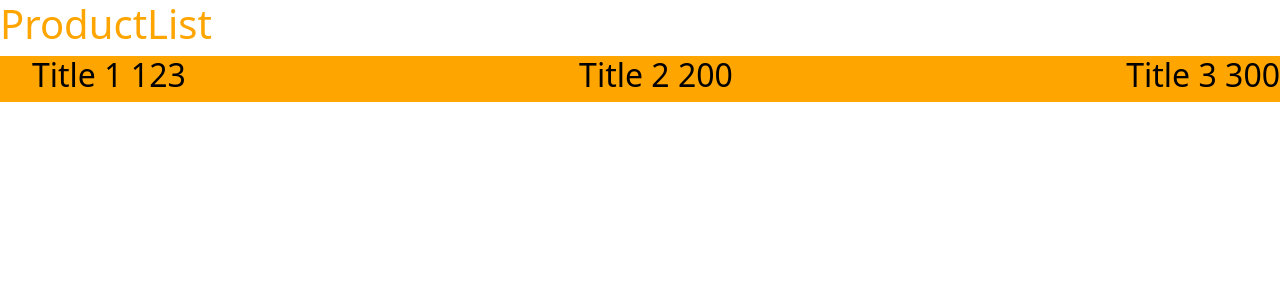
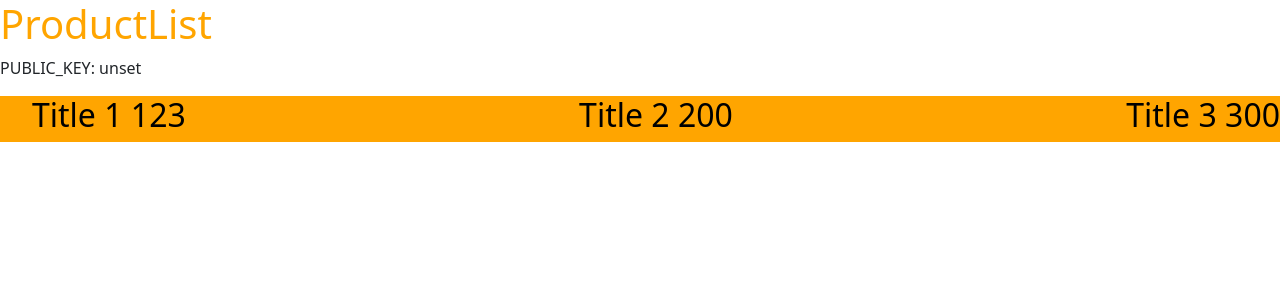
Before and after one commit to gitSergeyhab/nextjs_tutorial, a Next.js app: page /products in a window 1280 px wide. Shown: the top 300 px of the page. Built offline with nearby package versions, Linux system fonts and the light colour scheme; no server answers; data requests are answered from the project's data file.

Commit message:
added enviroments

```diff
--- a/pages/products/index.tsx
+++ b/pages/products/index.tsx
@@ -17,6 +17,9 @@ const ProductList = ({products} : {products: ProductType[]}) => {
                 <link rel="icon" href="/favicon.ico" />
             </Head>
             <h1>ProductList</h1>
+            {/* <p> SECRET_KEY: {process.env.SECRET_KEY || 'Cannot show'}</p> */} {/** <-- ERRORS */}
+            <p> PUBLIC_KEY: {process.env.NEXT_PUBLIC_KEY || 'Cannot show'}</p>
+
             <ul className={styles.products}>
                 {productList}
             </ul>
@@ -31,6 +34,11 @@ export const getStaticProps: GetStaticProps = async() => {
 
     const products = await res.json();
 
+    console.log(
+    'SECRET_KEY:', process.env.SECRET_KEY || 'Cannot show', '  /  ',
+    'PUBLIC_KEY:', process.env.NEXT_PUBLIC_KEY || 'Cannot show',
+    )
+
     return {
         props: {
             products,
```
